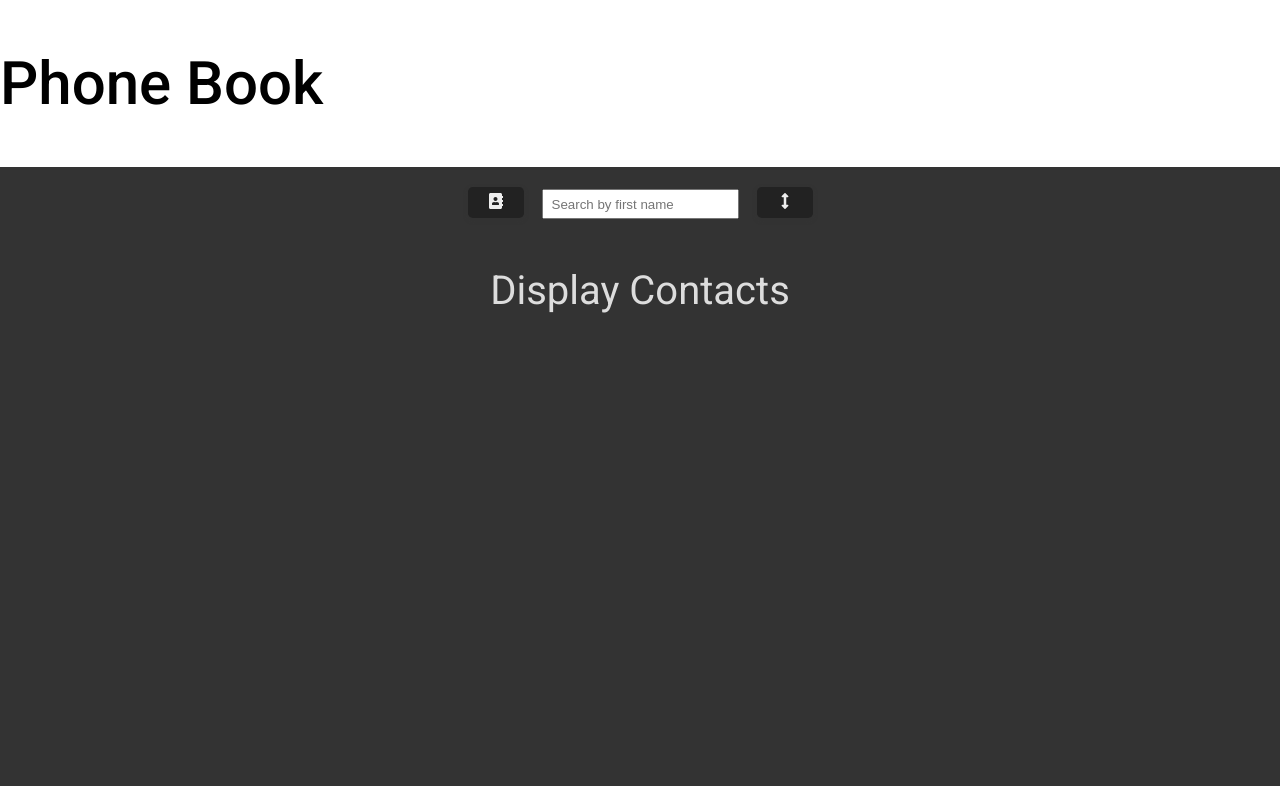
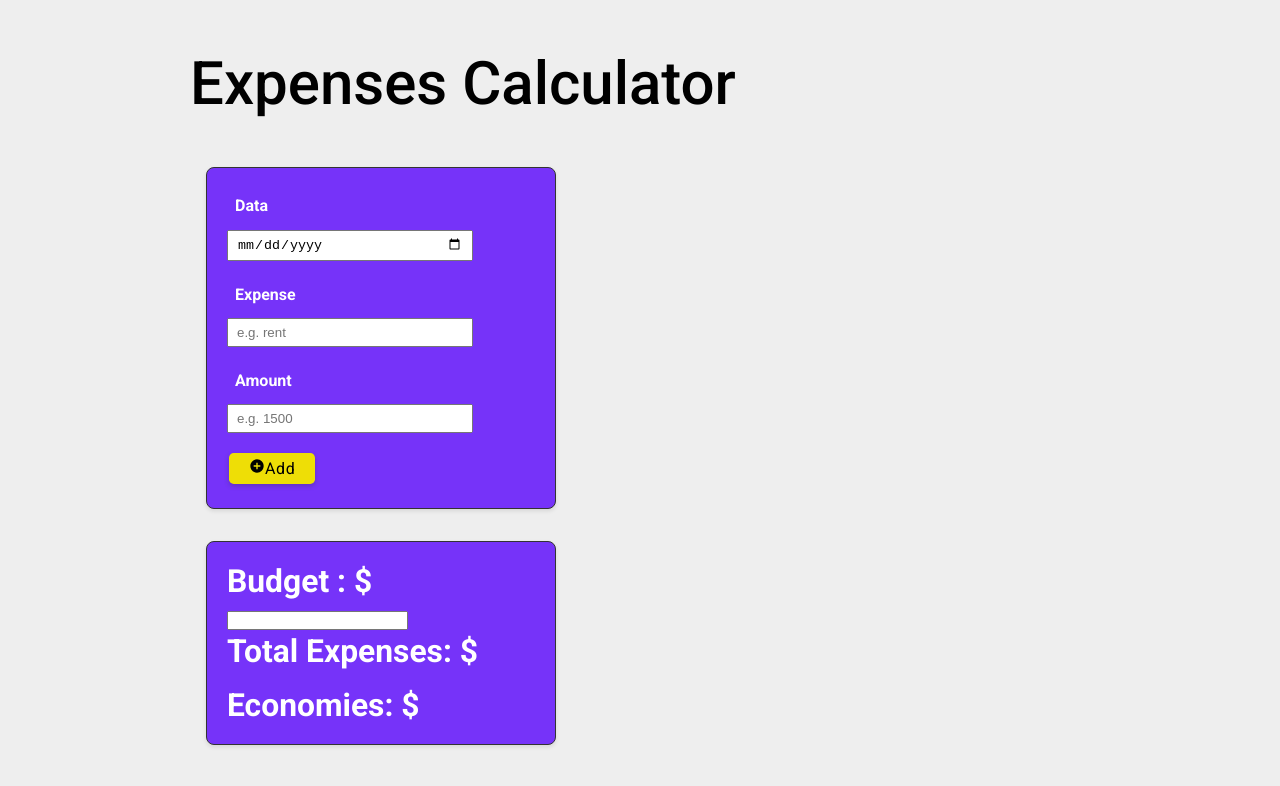
Before and after one commit to Muratozbk/30-react-projects, a React (Create React App) app: page / in a window 1280 px wide. Shown: the top 786 px of the page. Built offline with nearby package versions, Linux system fonts and the light colour scheme.

Commit message:
expenses form

```diff
--- a/src/App.css
+++ b/src/App.css
@@ -241,6 +241,10 @@ img {
   ;
 }
 
+.bg-primary {
+  background-color: #7633f9
+}
+
 .card-success {
   background-color: green;
   ;
--- a/src/App.js
+++ b/src/App.js
@@ -5,7 +5,8 @@ import './App.css';
 // import TaskTrackerApp from './projects/21-task-tracker/TaskTrackerApp';
 // import CardGameUI from './projects/22-card-game/CardGameUI';
 // import AnimatedLoginForm from './projects/23-Animated-login/AnimatedLoginForm';
-import PhoneBookMainApp from './projects/24-phone-book/PhoneBookMainApp';
+// import PhoneBookMainApp from './projects/24-phone-book/PhoneBookMainApp';
+import ExpensesCalculatorApp from './projects/25-expenses-calculator/ExpensesCalculatorApp';
 // import NotesApp from './projects/16-notes-app/NotesApp';
 // import ResponsiveNavApp from './projects/17-responsive-navigation/ResponsiveNavApp';
 // import RegistrationFormApp from './projects/15-Form-Registration/RegistrationFormApp';
@@ -51,8 +52,9 @@ function App() {
       {/* <TaskTrackerApp /> */}
       {/* <CardGameUI /> */}
       {/* <AnimatedLoginForm /> */}
+      {/* <PhoneBookMainApp /> */}
 
-      <PhoneBookMainApp />
+      <ExpensesCalculatorApp />
     </div>
   );
 }
--- /dev/null
+++ b/src/projects/25-expenses-calculator/ExpensesCalculatorApp.jsx
@@ -0,0 +1,38 @@
+import React from 'react'
+import Title from '../components/Title'
+import Button from '../components/Button'
+import ExpensesForm from './components/ExpensesForm'
+
+export default function ExpensesCalculatorApp() {
+    document.body.style.background = '#eee'
+
+    return (
+        <main className='container'>
+            <Title text={'Expenses Calculator'} />
+            {/* Alert comp */}
+
+            <section style={{
+                display: 'grid'
+                , gridTemplateColumns: '1fr 1fr',
+                gap: '25px', margin: '1rem'
+            }}>
+                <aside>
+                    <ExpensesForm />
+                    <section className='card mt-2 bg-primary text-light'>
+                        <div className="card-body">
+                            {/* <BudgetSyle> */}
+                            <h3>Budget : $</h3>
+                            <input type="number" value='' />
+                            {/* </BudgetSyle> */}
+                            <h3 className='mb-1'>Total Expenses: $</h3>
+                            {/* Calc economies */}
+                            <h3>Economies: $</h3>
+                        </div>
+                    </section>
+                </aside>
+            </section>
+
+            <section>  {/* <ExpensesList/> */}  </section>
+        </main>
+    )
+}
--- /dev/null
+++ b/src/projects/25-expenses-calculator/components/ExpensesForm.jsx
@@ -0,0 +1,39 @@
+import React from 'react'
+import Button from '../../components/Button'
+import FormGroup from '../../components/FormGroup'
+import { MdEdit, MdAddCircle } from 'react-icons/md'
+
+export default function ExpensesForm({ amount, handleAmount, edit, handleCharge, charge, handleDate, date, handleSubmit }) {
+    return (
+        <form onSubmit={handleSubmit}
+            className='card bg-primary text-light'>
+            <div className="card-body">
+                <FormGroup
+                    labelText={'Data'}
+                    inputType={'date'}
+                    values={date}
+                    onChange={handleDate}
+                />
+                <FormGroup
+                    labelText={'Expense'}
+                    inputType={'text'}
+                    values={charge}
+                    onChange={handleCharge}
+                    placeholder={'e.g. rent'} />
+                <FormGroup
+                    labelText={'Amount'}
+                    inputType={'number'}
+                    values={amount}
+                    onChange={handleAmount}
+                    placeholder={'e.g. 1500'} />
+                {edit ? (<Button btnClass={'btn-block'}
+                    icon={<MdEdit className='btn-icon' />}
+                    text='Edit' />) : (
+                    <Button btnClass={'btn-warning'}
+                        icon={<MdAddCircle className='btn-icon' />}
+                        text='Add' />
+                )}
+            </div>
+        </form>
+    )
+}
```
